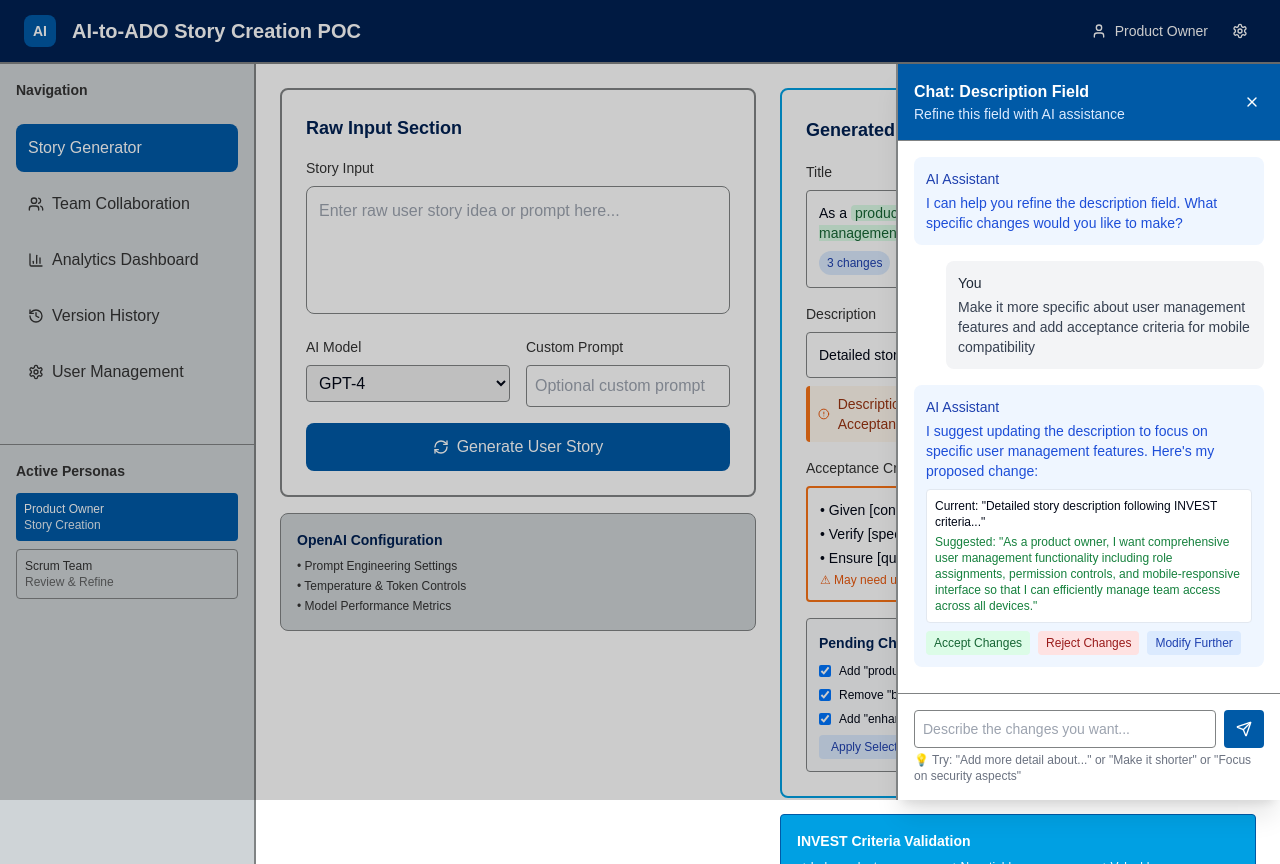
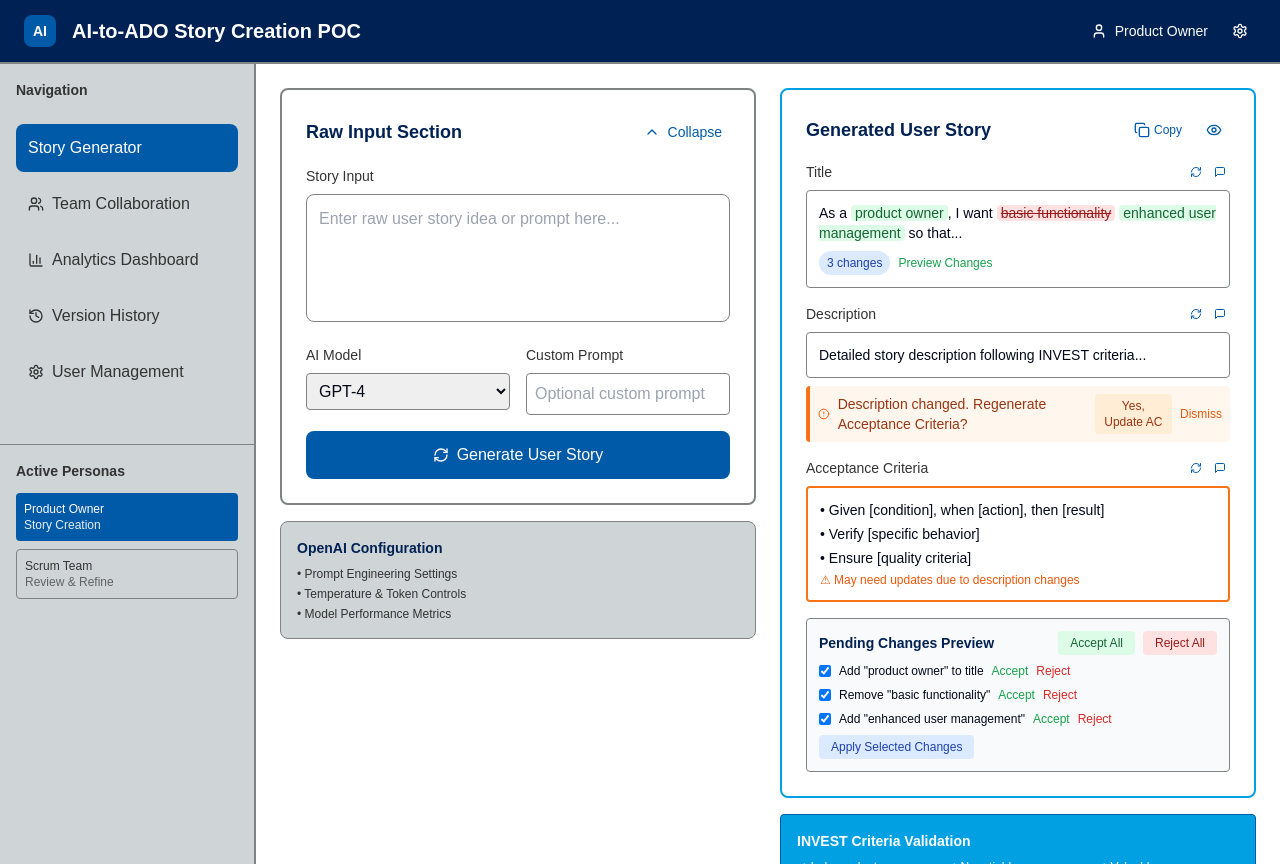
Before and after one commit to afarabee/prompt-to-product-ado, a React (Vite) app: page /wireframe in a window 1280 px wide. Built offline with nearby package versions, Linux system fonts and the light colour scheme.

Commit message:
Refactor: Hide chat sidebar and add collapsible input section
- Hide the chat sidebar in the wireframe view.
- Add a collapsible/hideable Raw Input Section.
- Replace the Team Collaboration section with the Azure DevOps Integration section.

```diff
--- a/src/components/Wireframe.tsx
+++ b/src/components/Wireframe.tsx
@@ -1,7 +1,10 @@
-import React from 'react';
-import { User, Settings, BarChart3, MessageSquare, RefreshCw, Send, Eye, GitBranch, Users, History, Copy, Check, X, AlertCircle } from 'lucide-react';
+
+import React, { useState } from 'react';
+import { User, Settings, BarChart3, MessageSquare, RefreshCw, Send, Eye, GitBranch, Users, History, Copy, Check, X, AlertCircle, ChevronDown, ChevronUp } from 'lucide-react';
 
 export const Wireframe = () => {
+  const [isInputCollapsed, setIsInputCollapsed] = useState(false);
+
   return (
     <div className="min-h-screen bg-white" style={{ fontFamily: 'Arial, sans-serif' }}>
       {/* Header */}
@@ -24,7 +27,7 @@ export const Wireframe = () => {
         </div>
       </header>
 
-      <div className="flex h-screen relative">
+      <div className="flex h-screen">
         {/* Sidebar */}
         <aside className="w-64 border-r-2" style={{ backgroundColor: '#CFD4D7', borderColor: '#808384' }}>
           <nav className="p-4 space-y-2">
@@ -84,11 +87,22 @@ export const Wireframe = () => {
           <div className="p-6">
             {/* Top Section - Input & Configuration */}
             <div className="grid lg:grid-cols-2 gap-6 mb-6">
-              {/* Input Section */}
+              {/* Collapsible Input Section */}
               <div className="space-y-4">
                 <div className="p-6 rounded-lg border-2" style={{ backgroundColor: 'white', borderColor: '#808384' }}>
-                  <h2 className="text-lg font-semibold mb-4" style={{ color: '#002153' }}>Raw Input Section</h2>
+                  <div className="flex items-center justify-between mb-4">
+                    <h2 className="text-lg font-semibold" style={{ color: '#002153' }}>Raw Input Section</h2>
+                    <button
+                      onClick={() => setIsInputCollapsed(!isInputCollapsed)}
+                      className="p-2 rounded hover:bg-gray-100 flex items-center gap-2"
+                      style={{ color: '#005AA7' }}
+                    >
+                      {isInputCollapsed ? <ChevronDown className="w-4 h-4" /> : <ChevronUp className="w-4 h-4" />}
+                      <span className="text-sm">{isInputCollapsed ? 'Expand' : 'Collapse'}</span>
+                    </button>
+                  </div>
 
+                  {!isInputCollapsed && (
                     <div className="space-y-4">
                       <div>
                         <label className="block text-sm font-medium mb-2" style={{ color: '#333333' }}>
@@ -131,9 +145,11 @@ export const Wireframe = () => {
                         Generate User Story
                       </button>
                     </div>
+                  )}
                 </div>
 
-                {/* OpenAI Configuration */}
+                {/* OpenAI Configuration - only show when expanded */}
+                {!isInputCollapsed && (
                   <div className="p-4 rounded-lg border" style={{ backgroundColor: '#CFD4D7', borderColor: '#808384' }}>
                     <h3 className="text-sm font-semibold mb-2" style={{ color: '#002153' }}>OpenAI Configuration</h3>
                     <div className="text-xs space-y-1" style={{ color: '#333333' }}>
@@ -142,6 +158,7 @@ export const Wireframe = () => {
                       <div>• Model Performance Metrics</div>
                     </div>
                   </div>
+                )}
               </div>
 
               {/* Generated Story Preview with Enhanced Interactions */}
@@ -293,7 +310,7 @@ export const Wireframe = () => {
               </div>
             </div>
 
-            {/* Bottom Section - ADO Integration & Collaboration */}
+            {/* Bottom Section - ADO Integration & Analytics */}
             <div className="grid lg:grid-cols-2 gap-6">
               {/* Azure DevOps Integration */}
               <div className="p-6 rounded-lg border-2" style={{ backgroundColor: 'white', borderColor: '#808384' }}>
@@ -356,41 +373,7 @@ export const Wireframe = () => {
                 </div>
               </div>
 
-              {/* Collaboration & Reporting */}
-              <div className="space-y-4">
-                {/* Team Collaboration */}
-                <div className="p-6 rounded-lg border-2" style={{ backgroundColor: 'white', borderColor: '#808384' }}>
-                  <h2 className="text-lg font-semibold mb-4" style={{ color: '#002153' }}>Team Collaboration</h2>
-
-                  <div className="space-y-3">
-                    <div className="p-3 rounded border" style={{ backgroundColor: '#CFD4D7', borderColor: '#808384' }}>
-                      <div className="flex items-center gap-2 mb-1">
-                        <div className="w-6 h-6 rounded-full flex items-center justify-center text-xs text-white" style={{ backgroundColor: '#005AA7' }}>
-                          JS
-                        </div>
-                        <span className="text-sm font-medium" style={{ color: '#333333' }}>Jane Smith</span>
-                        <span className="text-xs" style={{ color: '#808384' }}>2 min ago</span>
-                      </div>
-                      <div className="text-sm" style={{ color: '#333333' }}>
-                        "Looks good, but we should add more specific acceptance criteria for edge cases."
-                      </div>
-                    </div>
-
-                    <div className="flex gap-2">
-                      <input
-                        type="text"
-                        placeholder="Add a comment..."
-                        className="flex-1 p-2 border rounded text-sm"
-                        style={{ borderColor: '#808384' }}
-                      />
-                      <button className="px-3 py-2 rounded text-white" style={{ backgroundColor: '#005AA7' }}>
-                        <Send className="w-4 h-4" />
-                      </button>
-                    </div>
-                  </div>
-                </div>
-
-                {/* Analytics Preview */}
+              {/* Analytics Preview - Moved from right column */}
               <div className="p-4 rounded-lg border" style={{ backgroundColor: '#00A0E3', borderColor: '#005AA7' }}>
                 <h3 className="text-sm font-semibold text-white mb-3">Quick Analytics</h3>
                 <div className="grid grid-cols-3 gap-4 text-center">
@@ -405,7 +388,6 @@ export const Wireframe = () => {
                   <div>
                     <div className="text-lg font-bold text-white">4.8</div>
                     <div className="text-xs text-white opacity-90">User Rating</div>
-                    </div>
                   </div>
                 </div>
               </div>
@@ -429,84 +411,6 @@ export const Wireframe = () => {
             </div>
           </div>
         </main>
-
-        {/* Chat Drawer - Slides out from right */}
-        <div className="fixed right-0 top-16 bottom-0 w-96 bg-white border-l-2 shadow-xl transform translate-x-0 z-20" style={{ borderColor: '#808384' }}>
-          <div className="flex flex-col h-full">
-            {/* Chat Header */}
-            <div className="p-4 border-b" style={{ backgroundColor: '#005AA7', borderColor: '#808384' }}>
-              <div className="flex items-center justify-between">
-                <div>
-                  <h3 className="text-white font-semibold">Chat: Description Field</h3>
-                  <p className="text-blue-100 text-sm">Refine this field with AI assistance</p>
-                </div>
-                <button className="text-white hover:bg-blue-600 p-1 rounded">
-                  <X className="w-4 h-4" />
-                </button>
-              </div>
-            </div>
-
-            {/* Chat Messages */}
-            <div className="flex-1 overflow-auto p-4 space-y-4">
-              <div className="bg-blue-50 p-3 rounded-lg">
-                <div className="text-sm font-medium text-blue-800 mb-1">AI Assistant</div>
-                <div className="text-sm text-blue-700">
-                  I can help you refine the description field. What specific changes would you like to make?
-                </div>
-              </div>
-
-              <div className="bg-gray-100 p-3 rounded-lg ml-8">
-                <div className="text-sm font-medium text-gray-800 mb-1">You</div>
-                <div className="text-sm text-gray-700">
-                  Make it more specific about user management features and add acceptance criteria for mobile compatibility
-                </div>
-              </div>
-
-              <div className="bg-blue-50 p-3 rounded-lg">
-                <div className="text-sm font-medium text-blue-800 mb-1">AI Assistant</div>
-                <div className="text-sm text-blue-700 mb-2">
-                  I suggest updating the description to focus on specific user management features. Here's my proposed change:
-                </div>
-                <div className="text-xs bg-white p-2 rounded border">
-                  <div className="mb-1">Current: "Detailed story description following INVEST criteria..."</div>
-                  <div className="text-green-700">Suggested: "As a product owner, I want comprehensive user management functionality including role assignments, permission controls, and mobile-responsive interface so that I can efficiently manage team access across all devices."</div>
-                </div>
-                <div className="flex gap-2 mt-2">
-                  <button className="text-xs bg-green-100 text-green-800 px-2 py-1 rounded hover:bg-green-200">
-                    Accept Changes
-                  </button>
-                  <button className="text-xs bg-red-100 text-red-800 px-2 py-1 rounded hover:bg-red-200">
-                    Reject Changes
-                  </button>
-                  <button className="text-xs bg-blue-100 text-blue-800 px-2 py-1 rounded hover:bg-blue-200">
-                    Modify Further
-                  </button>
-                </div>
-              </div>
-            </div>
-
-            {/* Chat Input */}
-            <div className="p-4 border-t" style={{ borderColor: '#808384' }}>
-              <div className="flex gap-2">
-                <input
-                  type="text"
-                  placeholder="Describe the changes you want..."
-                  className="flex-1 p-2 border rounded text-sm"
-                  style={{ borderColor: '#808384' }}
-                />
-                <button className="px-3 py-2 rounded text-white" style={{ backgroundColor: '#005AA7' }}>
-                  <Send className="w-4 h-4" />
-                </button>
-              </div>
-              <div className="text-xs text-gray-500 mt-1">
-                💡 Try: "Add more detail about..." or "Make it shorter" or "Focus on security aspects"
-              </div>
-            </div>
-          </div>
-        </div>
-
-        {/* Overlay for drawer */}
-        <div className="fixed inset-0 bg-black bg-opacity-20 z-10"></div>
       </div>
     </div>
   );
```
Lines whose indentation alone changed are shown as unchanged.
